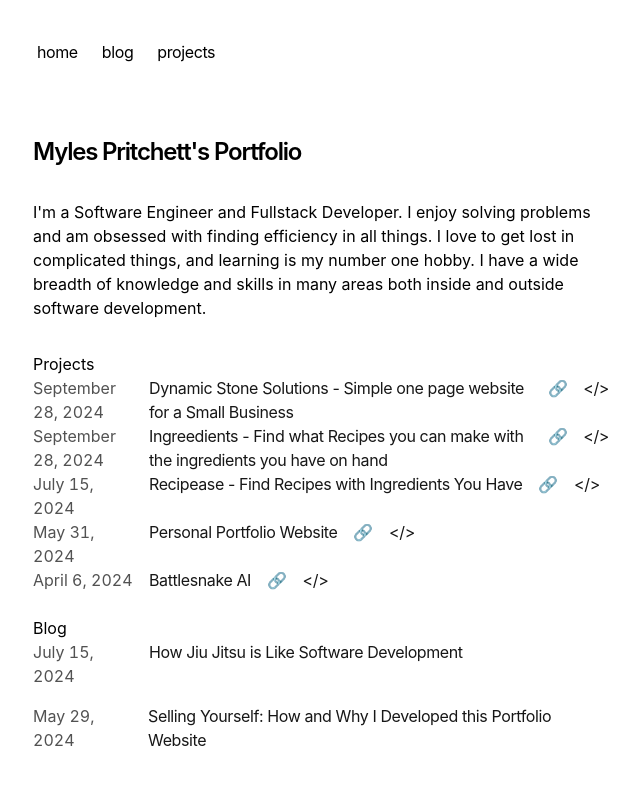
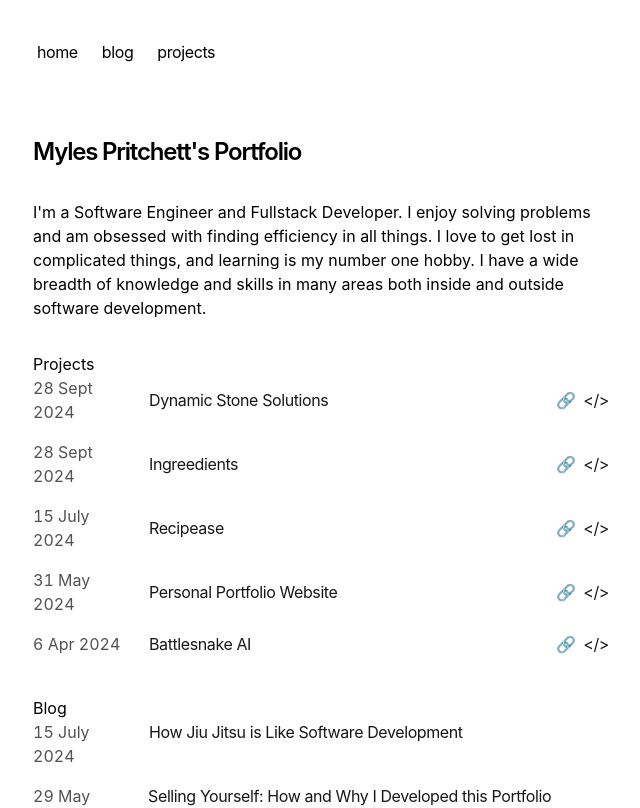
Before and after one commit to MylesJPritchett/mylesp.com, a Next.js app: page / in a window 1280 px wide. Shown: the top 808 px of the page, without its empty margins (319-959 px from the left). Built offline with nearby package versions, Linux system fonts and the light colour scheme.

Commit message:
fix up everything

```diff
--- a/app/blog/utils.ts
+++ b/app/blog/utils.ts
@@ -76,8 +76,8 @@ export function formatDate(date: string, includeRelative = false) {
     formattedDate = 'Today'
   }
 
-  let fullDate = targetDate.toLocaleString('en-us', {
-    month: 'long',
+  let fullDate = targetDate.toLocaleString('en-au', {
+    month: 'short',
     day: 'numeric',
     year: 'numeric',
   })
--- a/app/components/mdx.tsx
+++ b/app/components/mdx.tsx
@@ -1,4 +1,3 @@
-"use client";
 import Link from 'next/link'
 import Image from 'next/image'
 import { MDXRemote } from 'next-mdx-remote/rsc'
--- a/app/components/projects.tsx
+++ b/app/components/projects.tsx
@@ -8,54 +8,49 @@ export function PortfolioProjects() {
     <div>
       {allProjects
         .sort((a, b) => {
-          if (
-            new Date(a.metadata.publishedAt) > new Date(b.metadata.publishedAt)
-          ) {
+          if (new Date(a.metadata.publishedAt) > new Date(b.metadata.publishedAt)) {
             return -1
           }
           return 1
         })
-        .map((project) => (
-          <div className="flex space-x-">
-            <Link
+        .map((project) => {
+          return (
+            <div
               key={project.slug}
-              className="flex flex-col items-center"
-              href={`/portfolio/${project.slug}`}
+              className="flex flex-col space-y-1 mb-4"
             >
-              <p className="text-neutral-600 dark:text-neutral-400 w-[100px] mr-4 tabular-nums">
+              <div className="w-full flex flex-col md:flex-row space-x-0 md:space-x-2 items-center">
+                <p className="text-neutral-600 dark:text-neutral-400 mr-4 w-[100px] tabular-nums">
                   {formatDate(project.metadata.publishedAt, false)}
                 </p>
+                <Link
+                  href={`/portfolio/${project.slug}`}
+                  className="text-neutral-900 dark:text-neutral-100 tracking-tight flex-1"
+                >
+                  {project.metadata.title}
                 </Link>
-            <Link
-              key={`${project.slug}-link`}
-              className="flex flex-col items-center"
-              href={`/portfolio/${project.slug}`}
+                <div className="flex space-x-2">
+                  <a
+                    href={project.metadata.link}
+                    target="_blank"
+                    rel="noopener noreferrer"
+                    className="text-neutral-900 dark:text-neutral-100 tracking-tight mr-2"
                   >
-              <p className="text-neutral-900 dark:text-neutral-100 tracking-tight mr-4 ">
-                {project.metadata.title}
-              </p>
-            </Link>
-            <Link
-              key={`${project.slug}-link`}
-              className="flex flex-col items-center"
-              href={project.metadata.link}
+                    &#128279;
+                  </a>
+                  <a
+                    href={project.metadata.source}
+                    target="_blank"
+                    rel="noopener noreferrer"
+                    className="text-neutral-900 dark:text-neutral-100 tracking-tight"
                   >
-              <p className="text-neutral-900 dark:text-neutral-100 tracking-tight mr-4">
-                &#128279;
-              </p>
-            </Link>
-            <Link
-              key={`${project.slug}-source`}
-              className="flex flex-col items-center"
-              href={project.metadata.source}
-            >
-              <p className="text-neutral-900 dark:text-neutral-100 tracking-tight align-right">
                     &lt;/&gt;
-              </p>
-            </Link>
+                  </a>
                 </div>
-        ))
-      }
-    </div >
+              </div>
+            </div>
+          )
+        })}
+    </div>
   )
 }
--- a/app/layout.tsx
+++ b/app/layout.tsx
@@ -14,10 +14,10 @@ export const metadata: Metadata = {
     default: "Myles' Portfolio",
     template: "%s | Myles' Portfolio",
   },
-  description: "This is Myles' portfolio.",
+  description: 'This is my portfolio.',
   openGraph: {
     title: "Myles' Portfolio",
-    description: "This is Myles' portfolio.",
+    description: 'This is my portfolio and personal blog.',
     url: baseUrl,
     siteName: "Myles' Portfolio",
     locale: 'en_AU',
--- a/app/not-found.tsx
+++ b/app/not-found.tsx
@@ -4,9 +4,7 @@ export default function NotFound() {
       <h1 className="mb-8 text-2xl font-semibold tracking-tighter">
         404 - Page Not Found
       </h1>
-      <p className="mb-4">
-       The page you are looking for does not exist.
-      </p>
+      <p className="mb-4">The page you are looking for does not exist.</p>
     </section>
   )
 }
--- a/app/page.tsx
+++ b/app/page.tsx
@@ -1,6 +1,5 @@
 import { BlogPosts } from 'app/components/posts'
-import Portfolio from './portfolio/[slug]/page'
-import { PortfolioProjects } from './components/projects'
+import { PortfolioProjects } from 'app/components/projects'
 
 export default function Page() {
   return (
--- a/app/portfolio/projects/dynamic-stone-solutions.mdx
+++ b/app/portfolio/projects/dynamic-stone-solutions.mdx
@@ -1,5 +1,5 @@
 ---
-title: "Dynamic Stone Solutions - Simple one page website for a Small Business"
+title: "Dynamic Stone Solutions"
 publishedAt: "2024-09-28"
 summary: "This is a one page website made for a local small business that is starting to get off the ground. They did not need a very complicated website, just one they can use in their advertising materials to get some more traction."
 source: "https://github.com/MylesJPritchett/dynamic-stone-solutions"
--- a/app/portfolio/projects/ingreedients.mdx
+++ b/app/portfolio/projects/ingreedients.mdx
@@ -1,12 +1,12 @@
 ---
-title: "Ingreedients - Find what Recipes you can make with the ingredients you have on hand"
+title: "Ingreedients"
 publishedAt: "2024-09-28"
 summary: "This web app loads in a CSV, stores in a SQLite DB recipes and ingredients. On the home page you can select the ingredients you have, or the recipes you want to make, and it tells you what ingredients you need, or what recipes you can make"
 source: "https://github.com/MylesJPritchett/ingreedients"
 link: "https://ingreedients.netlify.app"
 ---
 
-This is a next.js app, written in typescript. It was made for a friend of mine who owns a bar. He wanted to quickly see what cocktails he could make with the ingredients he had on hand.
+This is a next.js app, written in typescript. It was made for a friend of mine who owns a bar ([Tipsy Turtle](https://tipsyturtle.com.au/)). He wanted to quickly see what cocktails he could make with the ingredients he had on hand.
 
 You can search for both ingredients and recipes from the file you upload. You can then filter both ingredients by clicking on one or many target recipes, to only show the ingredients that are neccesary to make them.
 
--- a/app/portfolio/projects/recipease.mdx
+++ b/app/portfolio/projects/recipease.mdx
@@ -1,5 +1,5 @@
 ---
-title: "Recipease - Find Recipes with Ingredients You Have"
+title: "Recipease"
 publishedAt: "2024-07-15"
 summary: "A webapp that suggests recipes based on the ingredients you have at home."
 source: "https://github.com/MylesJPritchett/recipease"
@@ -12,7 +12,6 @@ I made this as a program that I would use at the start of the week to decide wha
 
 My hope is instead of needing to sit down and plan out what meals I wanted to eat for the week, I can simply check the app and quickly sort through a list of recipes that fit my needs to make the descision easier.
 
-Site Offline
-~~[View the site](https://recipease.com/app/recipease)~~
+Site Offline at the moment
 
 [Source code on GitHub](https://github.com/MylesJPritchett/recipease)
--- a/app/portfolio/utils.ts
+++ b/app/portfolio/utils.ts
@@ -80,8 +80,8 @@ export function formatDate(date: string, includeRelative = false) {
     formattedDate = 'Today'
   }
 
-  let fullDate = targetDate.toLocaleString('en-us', {
-    month: 'long',
+  let fullDate = targetDate.toLocaleString('en-au', {
+    month: 'short',
     day: 'numeric',
     year: 'numeric',
   })
--- a/app/sitemap.ts
+++ b/app/sitemap.ts
@@ -1,4 +1,5 @@
 import { getBlogPosts } from 'app/blog/utils'
+import { getPortfolioProjects } from './portfolio/utils'
 
 export const baseUrl = 'https://mylesp.com'
 
@@ -8,10 +9,21 @@ export default async function sitemap() {
     lastModified: post.metadata.publishedAt,
   }))
 
+  let projects = getPortfolioProjects().map((post) => ({
+    url: `${baseUrl}/portfolio/${project.slug}`,
+    lastModified: post.metadata.publishedAt,
+  }))
+
+
   let routes = ['', '/blog'].map((route) => ({
     url: `${baseUrl}${route}`,
     lastModified: new Date().toISOString().split('T')[0],
   }))
 
+  let projectRoutes = ['', '/portfolio'].map((projectRoute) => ({
+    url: `${baseUrl}${projectRoute}`,
+    lastModified: new Date().toISOString().split('T')[0],
+  }))
+
   return [...routes, ...blogs]
 }
--- a/package.json
+++ b/package.json
@@ -13,11 +13,11 @@
     "@vercel/analytics": "^1.1.3",
     "@vercel/speed-insights": "^1.0.9",
     "geist": "1.2.2",
-    "next": "^14.2.13",
+    "next": "canary",
     "next-mdx-remote": "^4.4.1",
     "postcss": "^8.4.35",
-    "react": "^19.0.0-rc-e740d4b1-20240919",
-    "react-dom": "^19.0.0-rc-e740d4b1-20240919",
+    "react": "18.2.0",
+    "react-dom": "18.2.0",
     "sugar-high": "^0.6.0",
     "tailwindcss": "4.0.0-alpha.13",
     "typescript": "5.3.3"
```
Also changed, not shown: 1 other file (tests, documents, lock files or other folders). Lines whose indentation alone changed are shown as unchanged.
